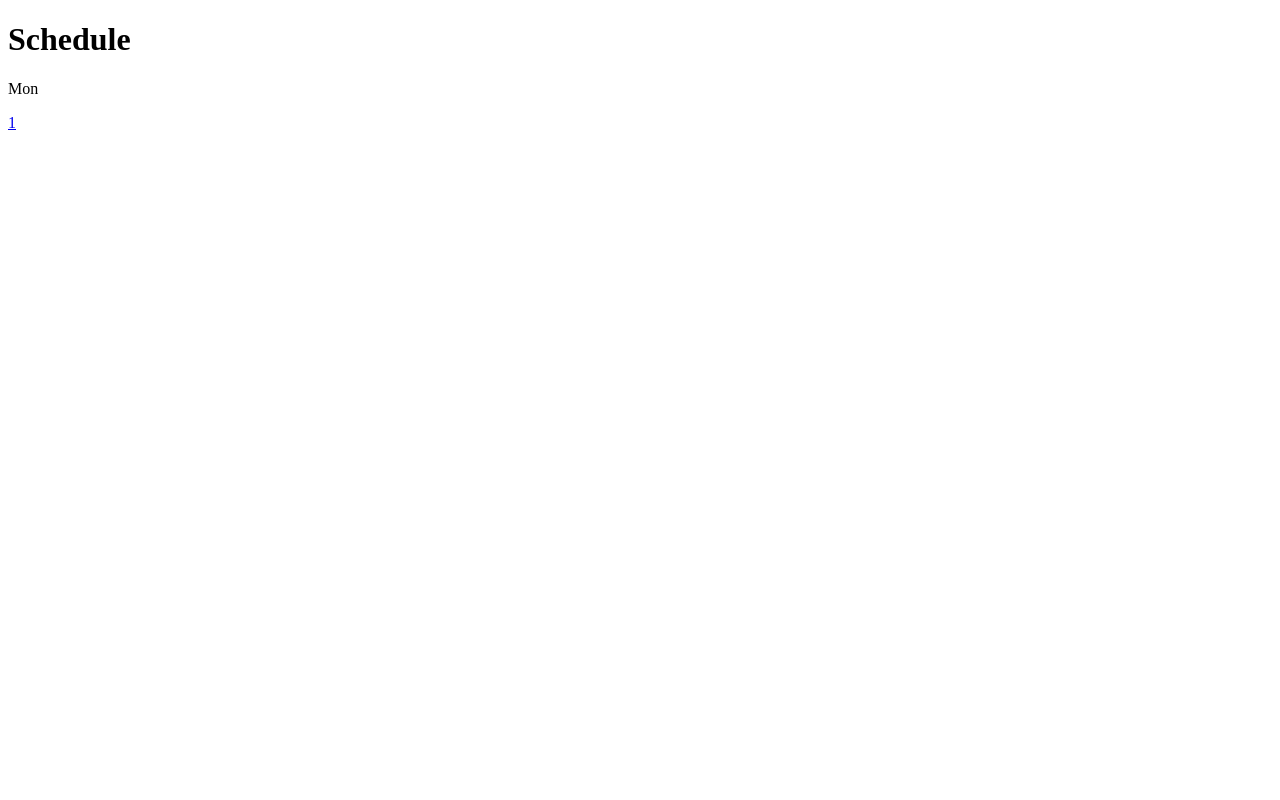
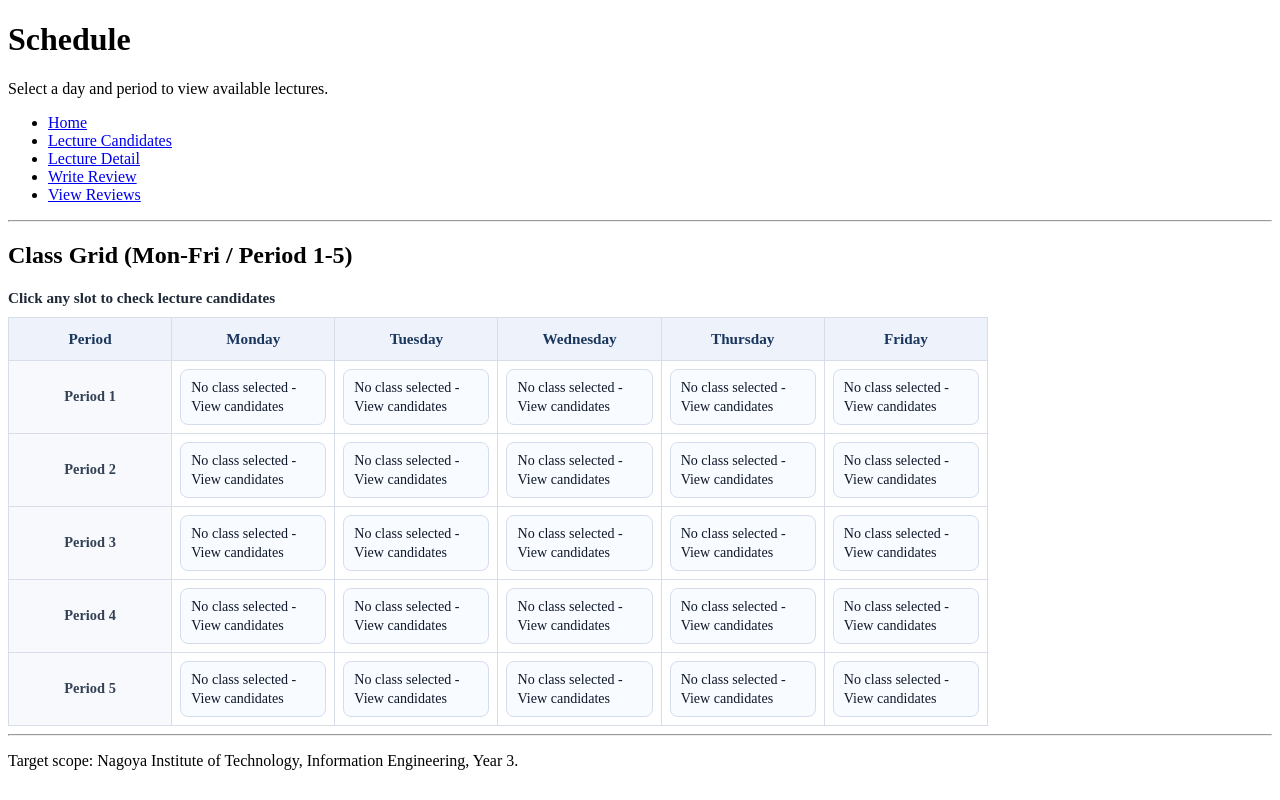
Before and after one commit to imachan7/univ_class_evaluation, a plain HTML site: page html/home.html in a window 1280 px wide. Drawn offline with Linux system fonts and the light colour scheme.

Commit message:
カレンダの概形の作成

```diff
--- /dev/null
+++ b/css/calendar_home.css
@@ -0,0 +1,67 @@
+/* Calendar-only styling for the Home timetable.
+   Apply to a table like: <table class="calendar-home"> */
+
+.calendar-home {
+  width: 100%;
+  max-width: 980px;
+  border-collapse: collapse;
+  table-layout: fixed;
+  border: 1px solid #c9d2e0;
+  background-color: #ffffff;
+}
+
+.calendar-home caption {
+  margin-bottom: 10px;
+  font-size: 0.95rem;
+  font-weight: 600;
+  color: #1f2937;
+  text-align: left;
+}
+
+.calendar-home thead th {
+  padding: 12px 8px;
+  border: 1px solid #d7deea;
+  background-color: #eef3fb;
+  color: #1b365d;
+  font-size: 0.95rem;
+}
+
+.calendar-home tbody th {
+  padding: 10px 8px;
+  border: 1px solid #d7deea;
+  background-color: #f7f9fc;
+  color: #334155;
+  font-size: 0.9rem;
+  white-space: nowrap;
+}
+
+.calendar-home td {
+  min-height: 72px;
+  padding: 8px;
+  border: 1px solid #d7deea;
+  vertical-align: middle;
+  background-color: #ffffff;
+}
+
+.calendar-home td a {
+  display: block;
+  padding: 8px 10px;
+  border-radius: 8px;
+  border: 1px solid #d5dded;
+  background-color: #f8fbff;
+  color: #0f172a;
+  line-height: 1.35;
+  text-decoration: none;
+  font-size: 0.88rem;
+}
+
+.calendar-home td a:hover,
+.calendar-home td a:focus-visible {
+  border-color: #1d4ed8;
+  background-color: #eaf1ff;
+  color: #0b3aa8;
+}
+
+.calendar-home td a:active {
+  background-color: #dbe7ff;
+}
--- a/html/home.html
+++ b/html/home.html
@@ -1,20 +1,121 @@
-<!-- ホーム画面のhtml -->
-<!-- 時間割の表示 -->
-<!-- 時間割上を押すとその時間に存在する授業を確認することができる -->
-<!-- 時間割を押すとperiod_class.htmlへ遷移-->
+<!-- ホーム画面: 英語UIで時間割のガワを作成 -->
+<!-- 各セルはクリック可能で period_classes.html に遷移 -->
 <!DOCTYPE html>
-<html>
-    <head>
-        <meta charest="utf-8">
-        <title>Home</title>
-    </head>
-    <body>
+<html lang="en">
+
+  <head>
+    <meta charset="utf-8">
+    <meta name="viewport" content="width=device-width, initial-scale=1.0">
+    <title>Home | Timetable</title>
+    <link rel="stylesheet" href="../css/calendar_home.css">
+  </head>
+
+<body>
+    <header>
         <h1>Schedule</h1>
+        <p>Select a day and period to view available lectures.</p>
+        <nav aria-label="Main navigation">
+            <ul>
+                <li><a href="home.html">Home</a></li>
+                <li><a href="period_classes.html">Lecture Candidates</a></li>
+                <li><a href="detail_class.html">Lecture Detail</a></li>
+                <li><a href="review.html">Write Review</a></li>
+                <li><a href="feedback.html">View Reviews</a></li>
+            </ul>
+        </nav>
+        <hr>
+    </header>
 
-        <!-- テスト用に生成-->
-        <!-- 時間割は表にして表示？-->
-        <p>Mon</p>
-        <a href="period_classes.html">1</a>
-    </body>
+    <main>
+        <section>
+            <h2>Class Grid (Mon-Fri / Period 1-5)</h2>
+        <table class="calendar-home" border="1">
+                <caption>Click any slot to check lecture candidates</caption>
+                <thead>
+                    <tr>
+                        <th scope="col">Period</th>
+                        <th scope="col">Monday</th>
+                        <th scope="col">Tuesday</th>
+                        <th scope="col">Wednesday</th>
+                        <th scope="col">Thursday</th>
+                        <th scope="col">Friday</th>
+                    </tr>
+                </thead>
+                <tbody>
+                    <tr>
+                        <th scope="row">Period 1</th>
+                        <td><a href="period_classes.html?day=monday&period=1">No class selected - View candidates</a>
+                        </td>
+                        <td><a href="period_classes.html?day=tuesday&period=1">No class selected - View candidates</a>
+                        </td>
+                        <td><a href="period_classes.html?day=wednesday&period=1">No class selected - View candidates</a>
+                        </td>
+                        <td><a href="period_classes.html?day=thursday&period=1">No class selected - View candidates</a>
+                        </td>
+                        <td><a href="period_classes.html?day=friday&period=1">No class selected - View candidates</a>
+                        </td>
+                    </tr>
+                    <tr>
+                        <th scope="row">Period 2</th>
+                        <td><a href="period_classes.html?day=monday&period=2">No class selected - View candidates</a>
+                        </td>
+                        <td><a href="period_classes.html?day=tuesday&period=2">No class selected - View candidates</a>
+                        </td>
+                        <td><a href="period_classes.html?day=wednesday&period=2">No class selected - View candidates</a>
+                        </td>
+                        <td><a href="period_classes.html?day=thursday&period=2">No class selected - View candidates</a>
+                        </td>
+                        <td><a href="period_classes.html?day=friday&period=2">No class selected - View candidates</a>
+                        </td>
+                    </tr>
+                    <tr>
+                        <th scope="row">Period 3</th>
+                        <td><a href="period_classes.html?day=monday&period=3">No class selected - View candidates</a>
+                        </td>
+                        <td><a href="period_classes.html?day=tuesday&period=3">No class selected - View candidates</a>
+                        </td>
+                        <td><a href="period_classes.html?day=wednesday&period=3">No class selected - View candidates</a>
+                        </td>
+                        <td><a href="period_classes.html?day=thursday&period=3">No class selected - View candidates</a>
+                        </td>
+                        <td><a href="period_classes.html?day=friday&period=3">No class selected - View candidates</a>
+                        </td>
+                    </tr>
+                    <tr>
+                        <th scope="row">Period 4</th>
+                        <td><a href="period_classes.html?day=monday&period=4">No class selected - View candidates</a>
+                        </td>
+                        <td><a href="period_classes.html?day=tuesday&period=4">No class selected - View candidates</a>
+                        </td>
+                        <td><a href="period_classes.html?day=wednesday&period=4">No class selected - View candidates</a>
+                        </td>
+                        <td><a href="period_classes.html?day=thursday&period=4">No class selected - View candidates</a>
+                        </td>
+                        <td><a href="period_classes.html?day=friday&period=4">No class selected - View candidates</a>
+                        </td>
+                    </tr>
+                    <tr>
+                        <th scope="row">Period 5</th>
+                        <td><a href="period_classes.html?day=monday&period=5">No class selected - View candidates</a>
+                        </td>
+                        <td><a href="period_classes.html?day=tuesday&period=5">No class selected - View candidates</a>
+                        </td>
+                        <td><a href="period_classes.html?day=wednesday&period=5">No class selected - View candidates</a>
+                        </td>
+                        <td><a href="period_classes.html?day=thursday&period=5">No class selected - View candidates</a>
+                        </td>
+                        <td><a href="period_classes.html?day=friday&period=5">No class selected - View candidates</a>
+                        </td>
+                    </tr>
+                </tbody>
+            </table>
+        </section>
+    </main>
+
+    <footer>
+        <hr>
+        <p>Target scope: Nagoya Institute of Technology, Information Engineering, Year 3.</p>
+    </footer>
+</body>
 
 </html>
```
Also changed, not shown: hayato/README.md, 1 other file.
